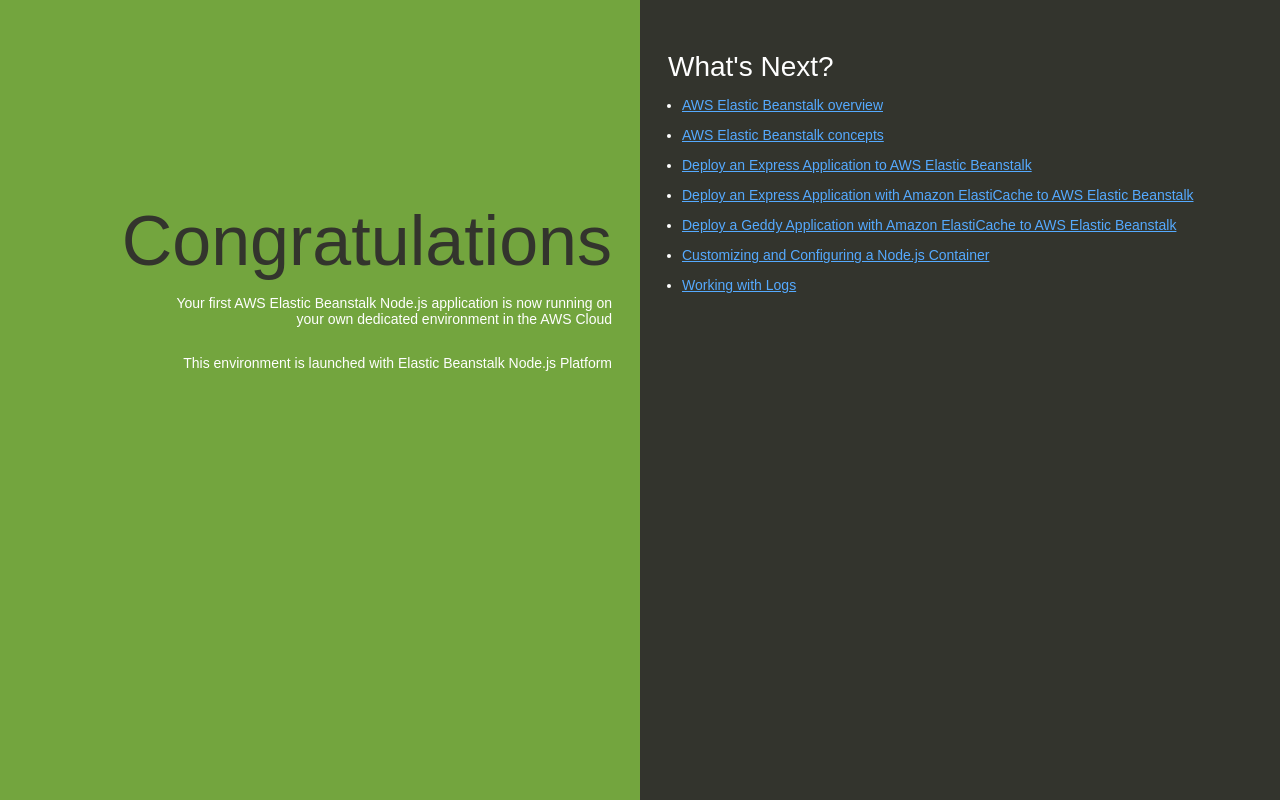
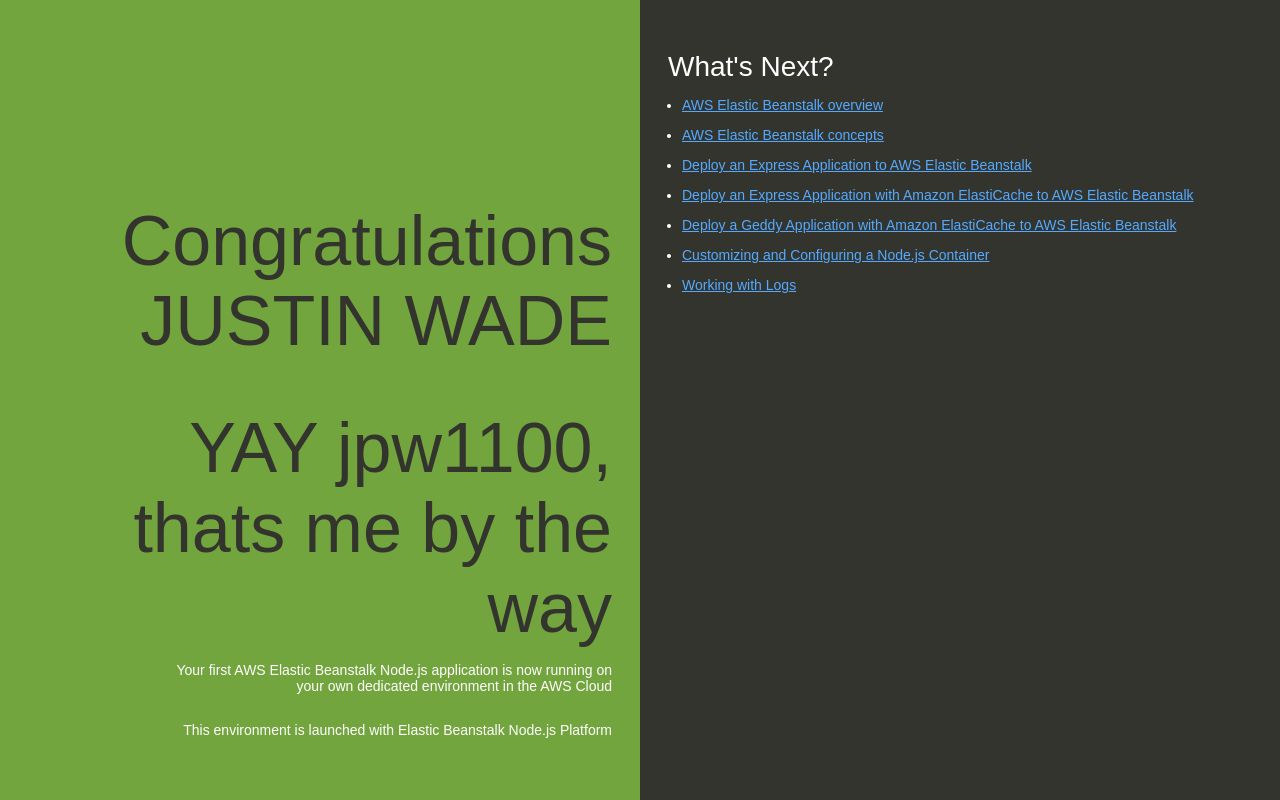
Before and after one commit to jwade1099/jwade-beanstalk-test, a website: page index.html in a window 1280 px wide. Drawn offline with Linux system fonts and the light colour scheme.

Commit message:
congrats message

```diff
--- a/index.html
+++ b/index.html
@@ -74,7 +74,8 @@
   </head>
   <body>
     <div class="textColumn">
-      <h1>Congratulations</h1>
+      <h1>Congratulations JUSTIN WADE</h1>
+      <h1>YAY jpw1100, thats me by the way</h1>
       <p>Your first AWS Elastic Beanstalk Node.js application is now running on your own dedicated environment in the AWS Cloud</p>
       <p>This environment is launched with Elastic Beanstalk Node.js Platform</p>
     </div>
```
